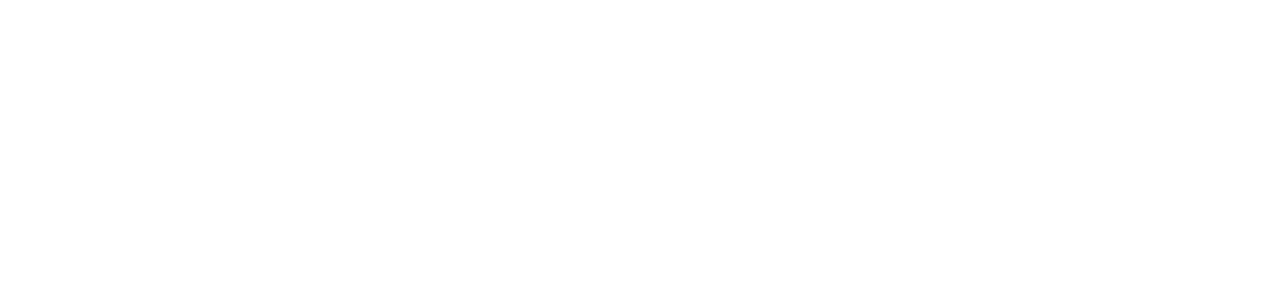
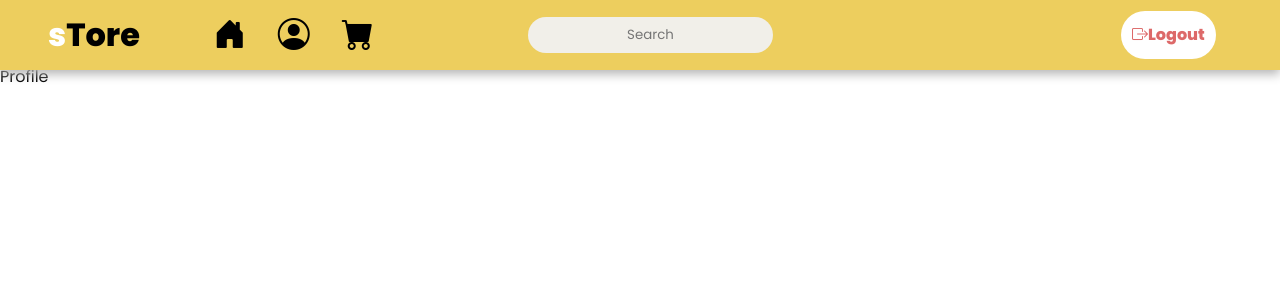
Before and after one commit to kianu-3000/MEAN_App, an Angular app in the folder frontend/: page /shop in a window 1280 px wide. Before the commit this address led to /. Shown: the top 300 px of the page. Built offline with nearby package versions, Linux system fonts and the light colour scheme.

Commit message:
made a shop page route

```diff
--- a/frontend/src/app/app-routing.module.ts
+++ b/frontend/src/app/app-routing.module.ts
@@ -8,7 +8,7 @@
 const routes: Routes = [
   { path: '', component: BodyComponent },
   { path: 'home', component: BodyComponent },
-  { path: 'profile', component: ProfileComponent },
+  { path: 'shop', component: ProfileComponent },
   { path: 'login', component: LoginComponent }
 ];
 
--- a/frontend/src/app/components/content/content.component.ts
+++ b/frontend/src/app/components/content/content.component.ts
@@ -29,7 +29,7 @@
   sendData($event: any, username){
       this.dataService.fetchSingleData(username).subscribe((data) => {
         this.singleData = data;
-        this.router.navigate(['/profile']);
+        this.router.navigate(['/shop']);
         localStorage.setItem('user', this.singleData.username);
         console.log(`User: ${this.singleData.username}, Email: ${this.singleData.email}`);
       }, (error) =>{
--- a/frontend/src/app/components/header/header.component.html
+++ b/frontend/src/app/components/header/header.component.html
@@ -5,7 +5,7 @@
     <div class="navbar__navigation flex-row">
 
         <a routerLink="/home"><i class="bi bi-house-door-fill icons cursor_pointer"></i></a>
-        <a routerLink="/profile"><i class="bi bi-person-circle icons cursor_pointer"></i></a>
+        <a routerLink="/userProfile"><i class="bi bi-person-circle icons cursor_pointer"></i></a>
         <a routerLink="/cart"><i class="bi bi-cart-fill icons cursor_pointer"></i></a>
 
         <form (submit)="onFormSubmit($event)" class="flex-col">
```
